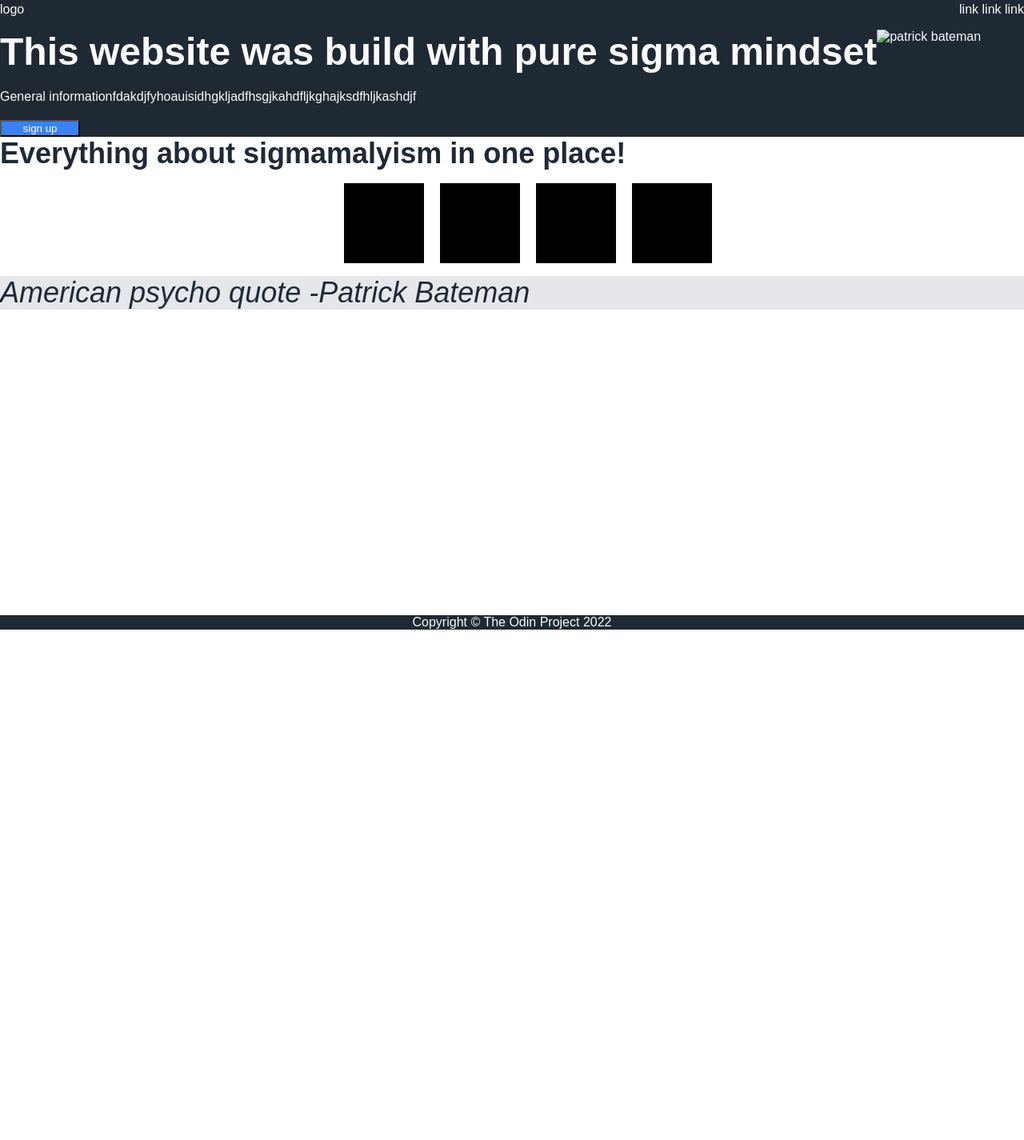
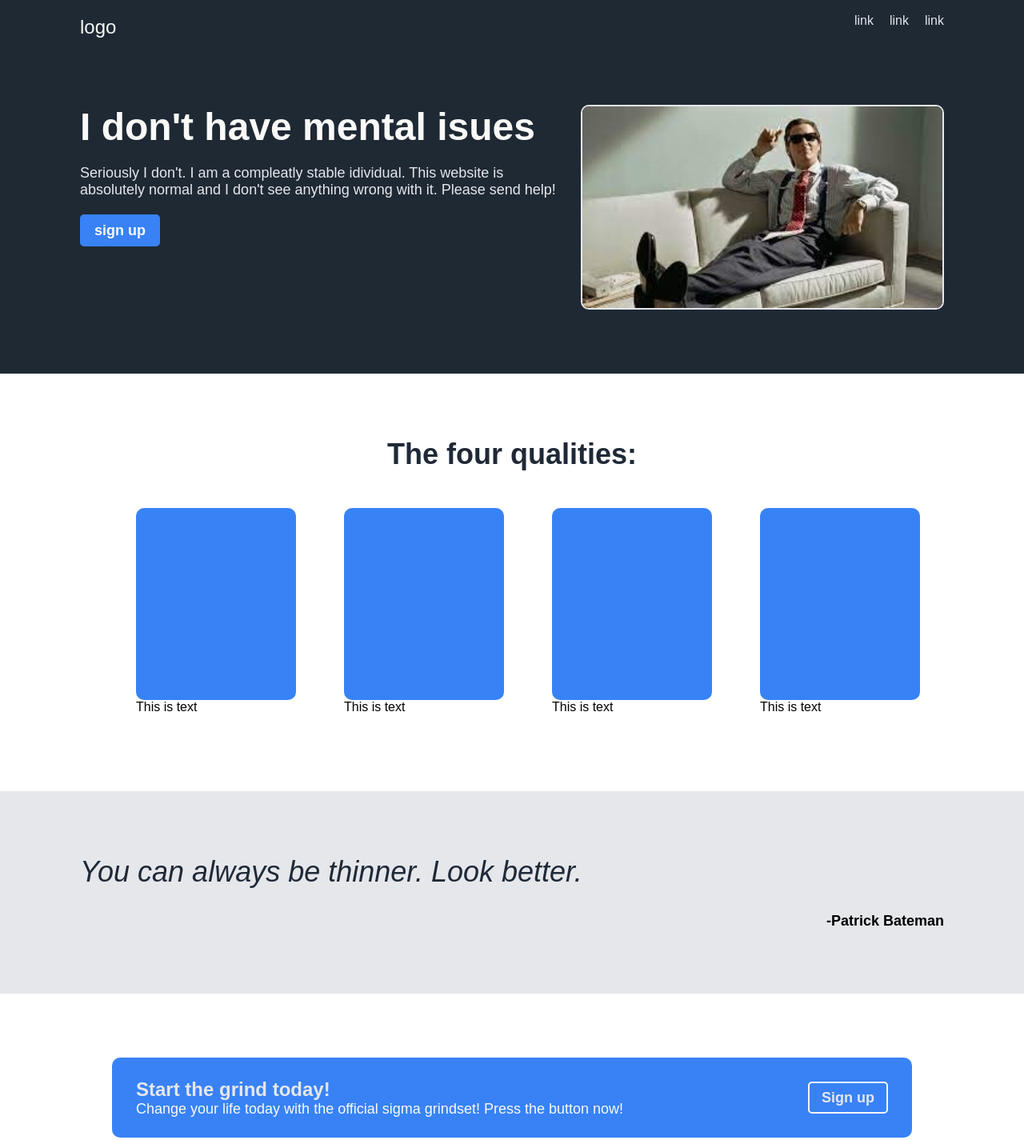
Before and after one commit to CoderKaufi/odin-css, a plain HTML site: page index.html in a window 1280 px wide. Shown: the part 13-1438 px from the top of the page at 80% size. Before the commit the page ends 800 px from the top, so only its background shows below. Drawn offline with Linux system fonts and the light colour scheme.

Commit message:
fix layout add patrick b img did css style changes

```diff
--- a/index.html
+++ b/index.html
@@ -8,44 +8,63 @@
     <link rel = "stylesheet" href = "style.css">
 </head>
 <body>
+
     <div class = "header">
-        <div class = "links-header">
-            <div>logo</div>
-            <ul class="links">
-                <a href="#">link</a>
-                <a href="#">link</a>
-                <a href="#">link</a>
-            </ul>
-        </div>
-        <div class = "general-info">
-            <div class = "holder">
-                <div class = "title">
-                    This website was build with pure sigma mindset
-                </div>
-                <img alt = "patrick bateman">
+        <div class = "logo">logo</div>
+        <ul class = "links">
+            <li><a href="#">link</a></li>
+            <li><a href="#">link</a></li>
+            <li><a href="#">link</a></li>
+        </ul>
+    </div>
+
+    <div class = "general-info">
+        <div class = "holder">
+            <div class = "title">
+                I don't have mental isues
             </div>
             <div class = "text">
-                General informationfdakdjfyhoauisidhgkljadfhsgjkahdfljkghajksdfhljkashdjf
+                Seriously I don't. I am a compleatly stable idividual. This website is absolutely normal and I don't see anything wrong with it. Please send help!
             </div>
             <button>sign up</button>
         </div>
+        <img src = "Patrick Bateman.jpeg" alt = "Patrick Bateman">
     </div>
+
     <div class = "content">
-        <div class = "text">Everything about sigmamalyism in one place!</div>
+        <div class = "text">The four qualities:</div>
         <ul class = "qualities">
-            <div class = "quality"></div>
-            <div class = "quality"></div>
-            <div class = "quality"></div>
-            <div class = "quality"></div>
+            <li><div class = "quality"></div> <div>This is text</div></li>
+            <li><div class = "quality"></div><div>This is text</div></li>
+            <li><div class = "quality"></div><div>This is text</div></li>
+            <li><div class = "quality"></div><div>This is text</div></li>
         </ul>
     </div>
+
     <div class = "quote">
         <div class = "text">
-            American psycho quote -Patrick Bateman
+            You can always be thinner. Look better.
+        </div>
+        <div class = "author">
+            -Patrick Bateman
         </div>
     </div>
+
+    <div class = "call-to-action">
+        <div class = "holder">
+            <div class = "holder2">
+                <div class = "text">
+                    Start the grind today!
+                </div>
+                <div class = "text2"> Change your life today with the official sigma grindset! Press the button now!</div>
+            </div>
+            <button>Sign up</button>
+        </div>
+    </div>
+
     <div class = "copyright">
         Copyright © The Odin Project 2022
     </div>
+
 </body>
 </html>
--- a/style.css
+++ b/style.css
@@ -5,66 +5,136 @@ body{
     min-height: 100vh;
     margin : 0;
 }
+
 .header{
     display: flex;
-    flex-direction: column;
+    align-items: center;
     background-color: #1F2934;
-    color : #F9FAF8;
+}
+
+.logo{
+    margin-left: 100px;
+    margin-top: 30px;
+    font-size: 24px;
+    color :#F9FAF8;
 }
 
 .links{
     margin-left: auto;
+    margin-right: 100px;
+    margin-top: 30px;
+    display: flex;
+    align-items: center;
+    justify-content: center;
+    gap : 20px;
+    list-style-type: none;
 }
-.links-header{
-    align-items: center;
-    display: flex;
-}
+
 a{
-    color : #F9FAF8;
+    color :#E5E7EB;
     text-decoration: none;
 }
+
 .general-info{
     display: flex;
-    flex-direction: column;
+    background-color: #1F2934;
     gap : 20px;
+    padding-top: 80px;
+    padding-bottom: 80px;
 }
+
 .general-info .title{
     font-size: 48px;
     font-weight: bolder;
-    color:#F9FAF8
+    color:#F9FAF8;
+    margin-left: 100px;
+
 }
+
+.general-info img{
+    margin-left : auto;
+    margin-right: 100px;
+    width:450px;
+    height: 252px;
+    border-radius: 10px;
+    border : 2px solid #E5E7EB;
+}
+
 .general-info .holder{
     display: flex;
+    flex-direction: column;
+    gap:20px;
 }
+
+.general-info .text{
+    margin-left: 100px;
+    color : #E5E7EB;
+    font-size: 18px;
+}
+
 button{
+    margin-left: 100px;
     width: 100px;
     background-color:#3882F6;
-    color:white;
+    color:#F9FAF8;
+    border-radius: 5px;
+    border : 2px solid #3882F6;
+    height: 40px;
+    font-size :18px;
+    font-weight: bold;
+
 }
+
 .content{
     display:flex;
     flex-direction: column;
+    align-items: center;
+    justify-content: center;
+    margin-top: 80px;
+
+    margin-bottom: 80px;
+
 }
+
 .content .text{
+    margin-bottom: 30px;
     font-size: 36px;
     font-weight: bolder;
     color:#1F2937
 }
+
 .qualities{
     display: flex;
     align-items: center;
     justify-content: center;
-    gap : 20px;
+    gap : 60px;
+    list-style-type: none;
 }
+
 .quality{
-    background-color: black;
-    height: 100px;
-    width: 100px;
+    background-color: #3882F6;
+    height: 240px;
+    width: 200px;
+    border-radius: 10px;
+}
+
+.qualities li{
+    display: flex;
+    flex-direction: column;
+}
+
+.qualities li div{
+
 
 }
+
 .quote{
     display: flex;
+    flex-direction: column;
     background-color: #E5E7EB;
+    padding-top:80px;
+    padding-bottom: 80px;
+    margin-bottom: 80px;
 
 }
 
@@ -72,7 +142,64 @@ button{
     font-size: 36px;
     color:#1F2937;
     font-style: italic;
+    margin-left: 100px;
 }
+
+.quote .author{
+    font-size: 18px;
+    color:black;
+    font-weight: bold;
+    margin-left: auto;
+    margin-right: 100px;
+    margin-top: 30px;
+}
+
+.call-to-action{
+    display: flex;
+    align-items: center;
+    justify-content: center;
+    margin-bottom: 80px;
+
+}
+
+.call-to-action .holder{
+    display:flex;
+    align-items: center;
+    height: 100px;
+    width: 1000px;
+    background-color:#3882F6;
+    border-radius: 10px;
+
+}
+
+.call-to-action .holder .holder2 .text{
+    color: #E5E7EB;
+    font-weight: bold;
+    font-size: 24px;
+    margin-left: 30px;
+}
+.call-to-action .holder button{
+    margin-left: auto;
+    margin-right: 30px;
+    color:#E5E7EB;
+    height: 40px;
+    font-weight: bold;
+    font-size: 18px;
+    border : 2px solid #F9FAF8;
+}
+
+
+.text2{
+    font-size: 18px;
+    color: #F9FAF8;
+    margin-left: 30px;
+}
+
+.holder2{
+    display: flex;
+    flex-direction: column;
+}
+
 .copyright{
     margin-top: auto;
     display: flex;
@@ -80,4 +207,5 @@ button{
     justify-content: center;
     background-color: #1F2934;
     color : #F9FAF8;
+    height: 60px;
 }
```
Also changed, not shown: Patrick Bateman.jpeg (added).
